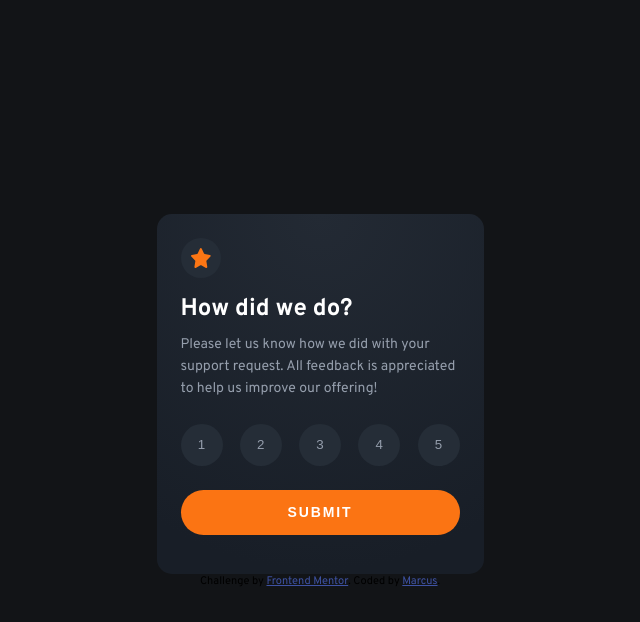
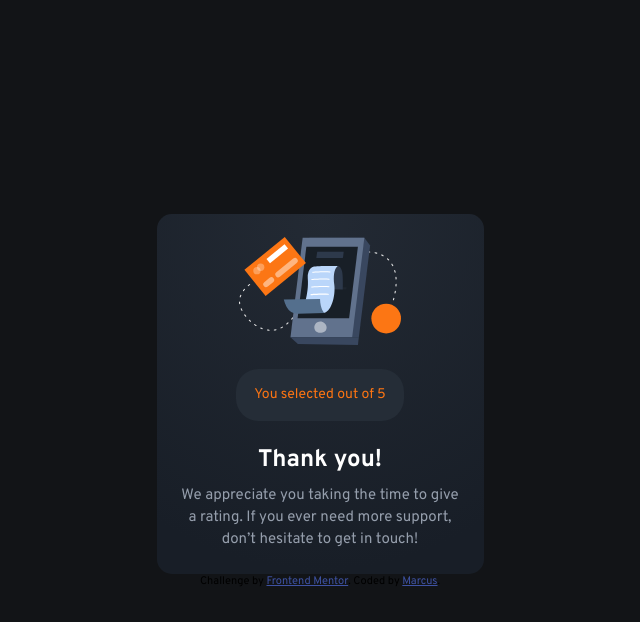
Before and after one commit to marjsky/interactive-rating-component-main, a plain HTML site: page interactive-rating-component-main/index.html in a window 1280 px wide. Both pictures are taken after a click on the button "SUBMIT". Shown: the whole page, without its empty margins (320-960 px from the left). Drawn offline with Linux system fonts and the light colour scheme; a web font is replaced by a local one.

Commit message:
add interact rating to index.js

```diff
--- a/interactive-rating-component-main/index.html
+++ b/interactive-rating-component-main/index.html
@@ -30,14 +30,14 @@
       <li><button class="btn">4</button></li>
       <li><button class="btn">5</button></li>
     </ul>
-    <button class="submit-rating-btn">Submit</button>
+    <button class="submit-rating-btn" id="submit">Submit</button>
   </div>
   <!-- Rating state end -->
 
   <!-- Thank you state start -->
   <div class="thank-you hidden">
     <img src="./images/illustration-thank-you.svg" alt="">
-    <p class="grey">You selected 4 out of 5</p>
+    <p class="grey">You selected <span id="rating"></span> out of 5</p>
 
     <h2>Thank you!</h2>
 
--- a/interactive-rating-component-main/index.js
+++ b/interactive-rating-component-main/index.js
@@ -0,0 +1,20 @@
+const mainContainer = document.querySelector(".container");
+
+const thankYouContainer = document.querySelector(".thank-you");
+
+const submitButton = document.querySelector("#submit");
+
+const rating = document.querySelector("#rating");
+const rates = document.querySelectorAll(".btn");
+
+submitButton.addEventListener("click", () => {
+    thankYouContainer.classList.remove("hidden");
+    mainContainer.style.display = "none"
+});
+
+rates.forEach((rate) => {
+    rate.addEventListener("click", () => {
+        // console.log(rate.innerHTML); *checking*
+        rating.innerHTML = rate.innerHTML;
+    })
+})
```
